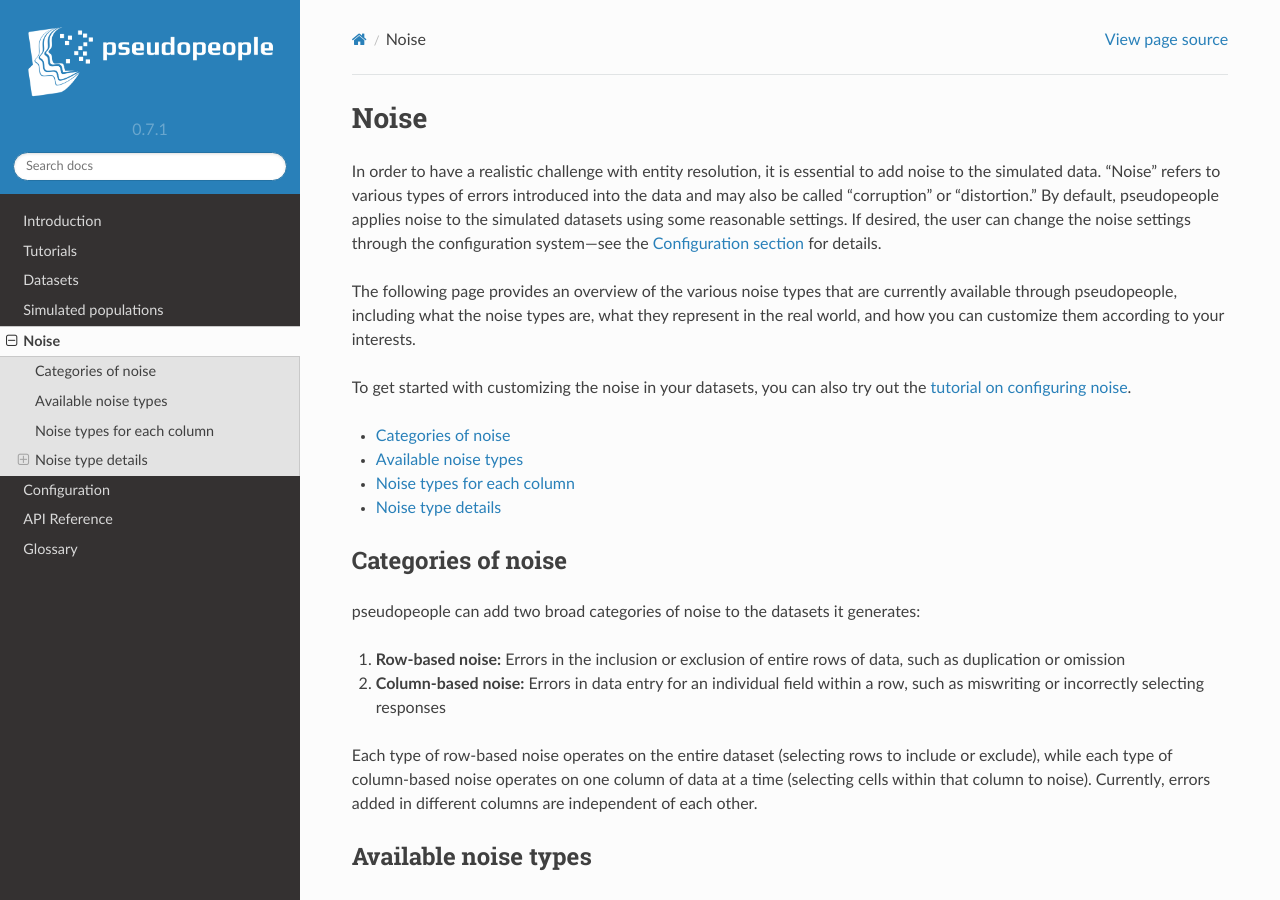
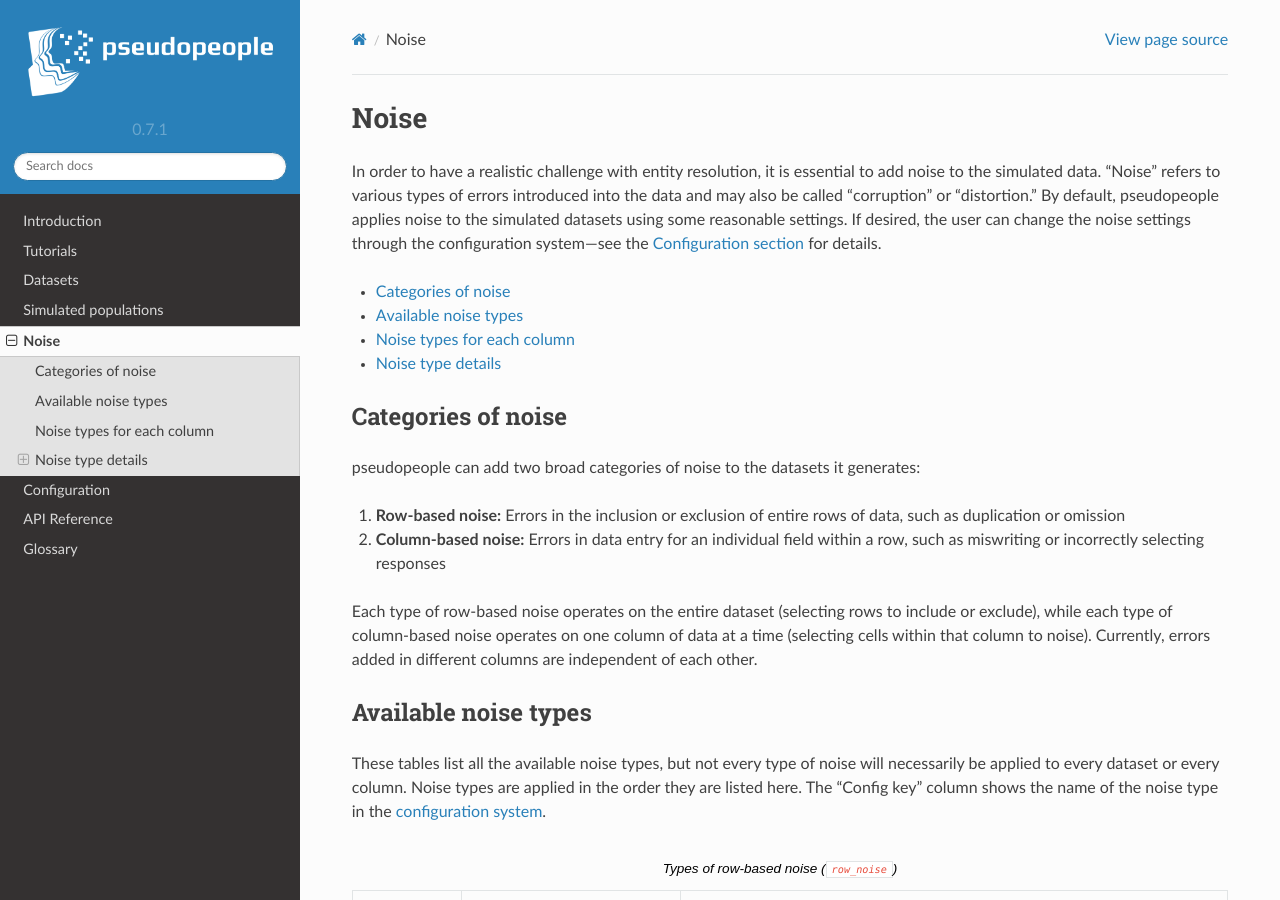
Before and after one commit to ihmeuw/pseudopeople, a Sphinx documentation site: the page built from docs/source/noise/index.rst, in a window 1280 px wide and 900 px high. Built offline with Sphinx 7.4.7 and the Read the Docs theme 2.0.0, drawn with Linux system fonts in a browser that asks for light colours; some of the changed text lies outside the part shown.

```diff
--- a/docs/source/noise/index.rst
+++ b/docs/source/noise/index.rst
@@ -11,13 +11,6 @@
 reasonable settings. If desired, the user can change the noise settings through
 the configuration system---see the :ref:`Configuration section <configuration_main>`
 for details.
-
-The following page provides an overview of the various noise types that are currently
-available through pseudopeople, including what the noise types are, what they represent
-in the real world, and how you can customize them according to your interests.
-
-To get started with customizing the noise in your datasets, you can also try out the
-:ref:`tutorial on configuring noise <tutorial_configuring_noise>`.
 
 .. contents::
    :depth: 2
```
Also changed, not shown: other parts of docs/source/noise/index.rst (+3 -0 lines).
